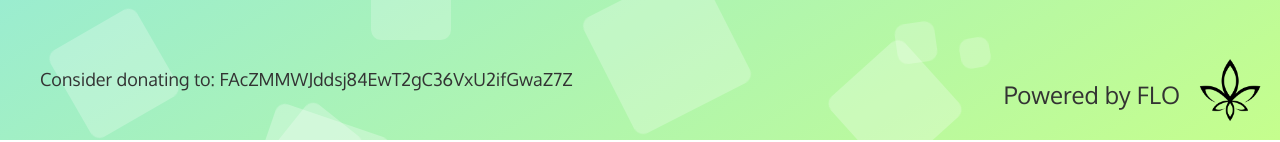
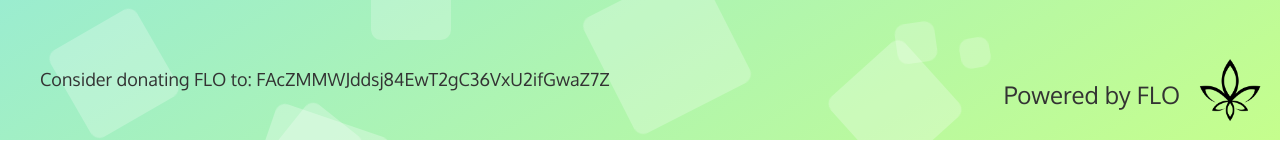
Before and after one commit to daviortega/flotorizer, a website built with webpack: page floApp/home.html in a window 1280 px wide. Shown: the part 660-802 px from the top of the page. Built offline with nearby package versions, Linux system fonts and the light colour scheme; no server answers.

Commit message:
Update home.html

```diff
--- a/floApp/home.html
+++ b/floApp/home.html
@@ -143,7 +143,7 @@
           </div>
 
           <div class="footer-text-container">
-            <h4>Consider donating to: FAcZMMWJddsj84EwT2gC36VxU2ifGwaZ7Z</h4>
+            <h4>Consider donating FLO to: FAcZMMWJddsj84EwT2gC36VxU2ifGwaZ7Z</h4>
           </div>
 
 
```
